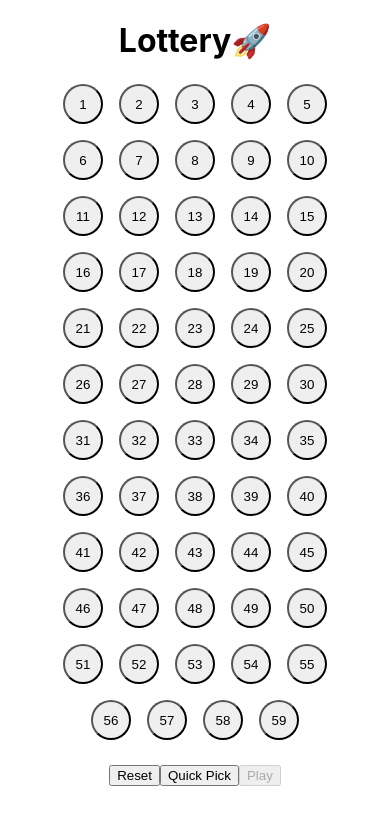
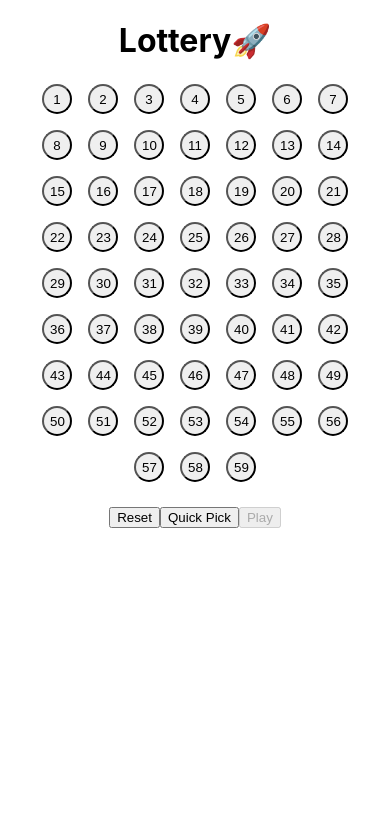
Before and after one commit to StuCodeGreen/lottery-app, a React (Create React App) app: page / in a window 390 px wide. Shown: the top 824 px of the page. Built offline with nearby package versions, Linux system fonts and the light colour scheme.

Commit message:
styling for mobile

```diff
--- a/src/App.css
+++ b/src/App.css
@@ -40,7 +40,6 @@ button[aria-pressed='true'] {
 
 .winning-numbers {
   height: 70px;
-  width: 500px;
   display: grid;
   grid-template-rows: 50px;
   grid-template-columns: repeat(6, 1fr);
@@ -61,6 +60,7 @@ button[aria-pressed='true'] {
 .score {
   animation: opacity 0.5s ease-in 3s;
   animation-fill-mode: backwards;
+  margin:0px;
 }
 
 /* Animations */
@@ -90,3 +90,13 @@ button[aria-pressed='true'] {
     opacity: 1;
   }
 }
+
+@media only screen and (max-width: 600px) {
+  .lotteryBall,
+  .lucky-number {
+    width: 30px;
+    height: 30px;
+    margin: 0.5rem;
+    border-radius: 100%;
+  }
+}
--- a/src/components/LotteryScore.tsx
+++ b/src/components/LotteryScore.tsx
@@ -27,5 +27,5 @@ export default function LotteryScore(props: LotteryScoreProps) {
     return `${score}`;
   }
 
-  return <h1 className='score'>Score: {score()}</h1>;
+  return <h2 className='score'>Score: {score()}</h2>;
 }
```
